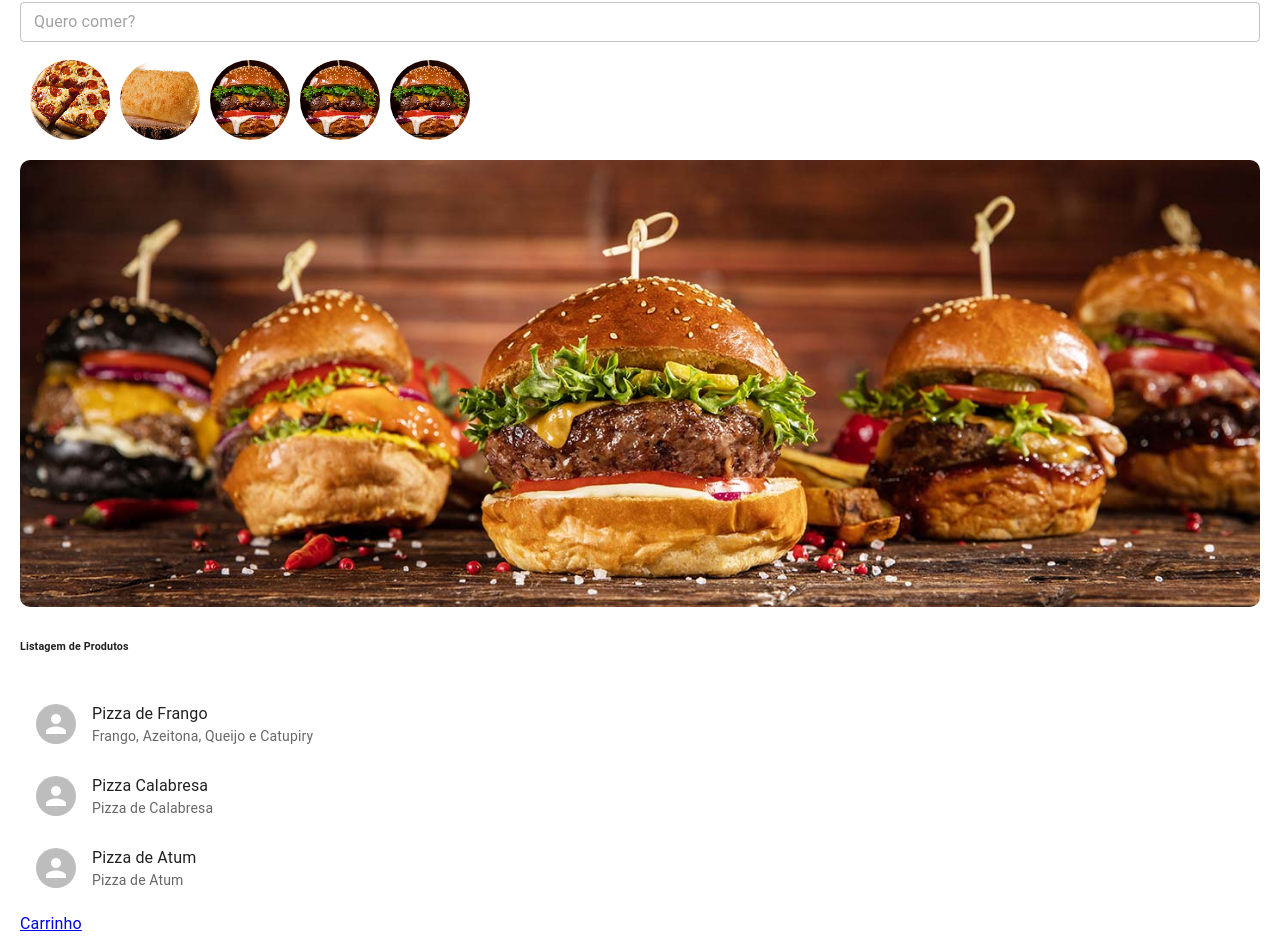
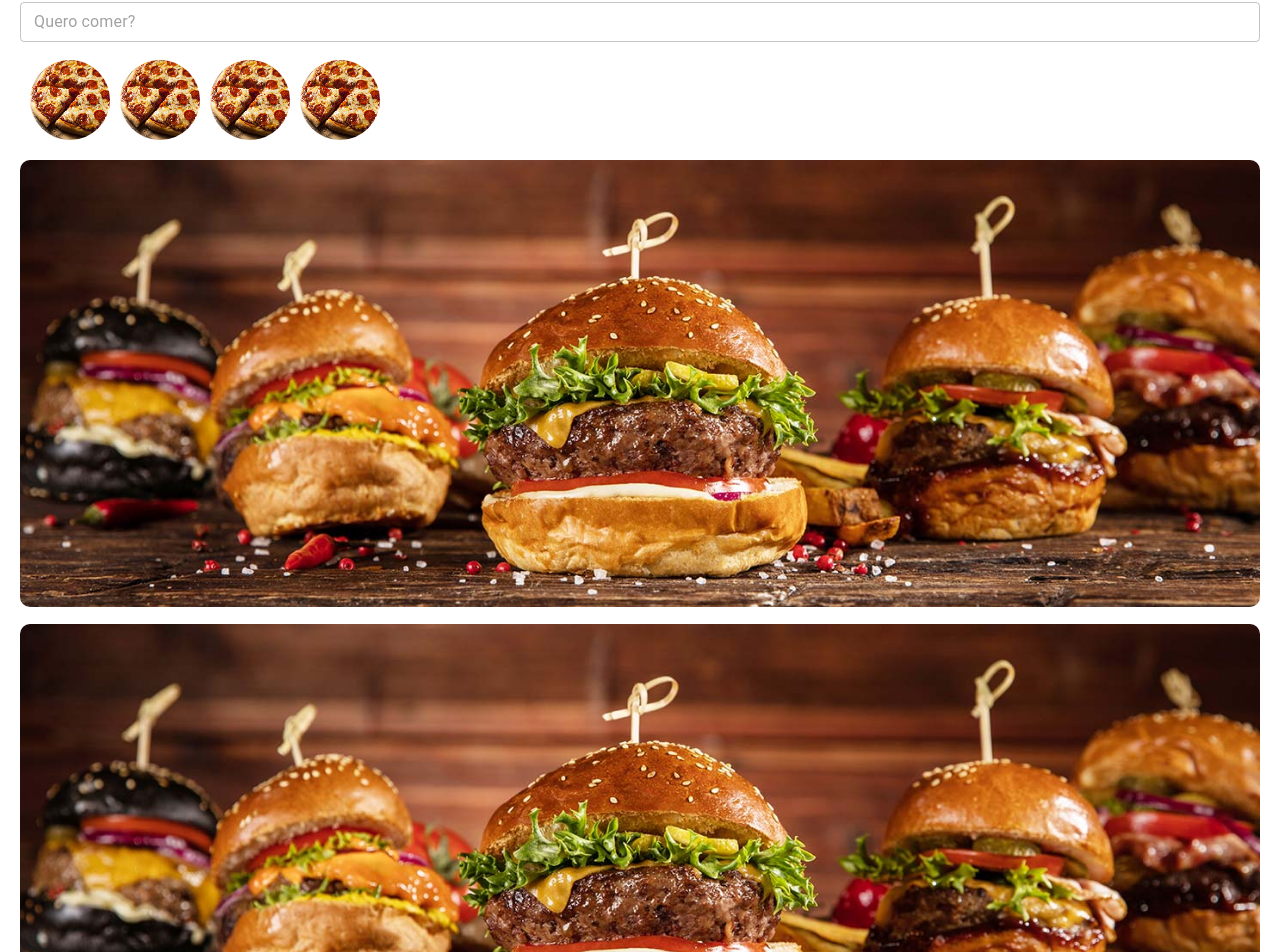
Before and after one commit to hmgferreira/ifome, a React (Vite) app: page / in a window 1280 px wide. Shown: the part 106-1058 px from the top of the page. Built offline with nearby package versions, Linux system fonts and the light colour scheme; data requests are answered from the project's data file.

Commit message:
Atualizando

```diff
--- a/backend/db.json
+++ b/backend/db.json
@@ -9,6 +9,28 @@
       "id": 2,
       "name": "Sanduiches",
       "image": ""
+    },
+    {
+      "id": 3,
+      "name": "Pastel",
+      "image": ""
+    },
+    {
+      "id": 4,
+      "name": "Pastel",
+      "image": ""
+    }
+  ],
+  "banners": [
+    {
+      "id": 1,
+      "image": "",
+      "description": "Promo Sanduiche"
+    },
+    {
+      "id": 2,
+      "image": "",
+      "description": "Promo Pizza"
     }
   ],
   "products": [
--- a/package.json
+++ b/package.json
@@ -13,10 +13,12 @@
     "@emotion/styled": "^11.10.5",
     "@mui/material": "^5.11.6",
     "axios": "^1.2.4",
+    "formik": "^2.2.9",
     "react": "^18.2.0",
     "react-dom": "^18.2.0",
     "react-router-dom": "^6.7.0",
-    "sweetalert2": "^11.7.1"
+    "sweetalert2": "^11.7.1",
+    "yup": "^0.32.11"
   },
   "devDependencies": {
     "@types/react": "^18.0.26",
--- a/src/components/CardProduct/index.jsx
+++ b/src/components/CardProduct/index.jsx
@@ -1,14 +1,23 @@
-import { Avatar, ListItem, ListItemAvatar, ListItemText } from "@mui/material";
+import { Avatar, ListItem, ListItemAvatar, ListItemText, Grid, Typography } from "@mui/material";
 function CardProduct(props) {
     return (
         <ListItem>
-            <ListItemAvatar>
-            <Avatar src={props.image} alt={props.alt} />
-            </ListItemAvatar>
-            <ListItemText
-                primary={props.title}
-                secondary={props.children}
-            />
+            <Grid container>
+                <Grid item xs={3}>
+                    <Avatar src={props.image} alt={props.alt} />
+                </Grid>
+                <Grid item xs={6}>
+                    <ListItemText
+                        primary={props.title}
+                        secondary={props.children}
+                    />
+                </Grid>
+                <Grid item xs={3} style={{ textAlign: 'right' }}>
+                    <Typography variant="p">
+                        R$ {props.price}
+                    </Typography>
+                </Grid>
+            </Grid>
         </ListItem>
     );
 }
--- a/src/components/ListCard/index.jsx
+++ b/src/components/ListCard/index.jsx
@@ -1,11 +1,11 @@
 import { List } from "@mui/material";
 import CardProduct from "../CardProduct";
-function ListCard(props) {
+function ListCard({ list }) {
     return (
         <List>
-           {props.list.map((item, index) => (
-            <CardProduct key={index} title={item.title} src={item.image}>
-                {item.content}
+           {list.map((item, index) => (
+            <CardProduct key={index} title={item.name} src={item.image} price={item.price}>
+                {item.description}
             </CardProduct>
            ))}
         </List>
--- /dev/null
+++ b/src/config/api.jsx
@@ -0,0 +1,10 @@
+import axios from 'axios';
+
+const api = axios.create({
+    baseURL: 'http://localhost:3000/',
+    headers: {
+        "token": "TOKEN_ACESSO"
+    }
+});
+
+export default api;
--- /dev/null
+++ b/src/pages/Admin/Categories/Form.jsx
@@ -0,0 +1,59 @@
+import { useEffect, useState } from "react";
+import { Button, List, ListItem, ListItemAvatar, ListItemButton, ListItemText, TextField } from '@mui/material';
+import api from '../../../config/api';
+import { Formik, ErrorMessage } from 'formik';
+import * as yup from 'yup';
+function Form() {
+
+    async function submit(values) {
+        console.log(values);
+    }
+
+    const validation = yup.object().shape({
+        name: yup.string().required("Campo obrigatorio").min(3, "No minimo 3 caracteres")
+    });
+
+    return (
+        <>
+            <h6>Categorias</h6>
+            <Formik
+                initialValues={{
+                    name: '',
+                    image: ''
+                }}
+                onSubmit={(values) => {
+                    submit(values)
+                }}
+                validationSchema={validation}
+            >
+                {({ handleSubmit, handleChange }) => (
+                    <form>
+                        <TextField
+                            name="name"
+                            id="name"
+                            label="Nome"
+                            fullWidth
+                            margin="normal"
+                            onChange={handleChange}
+                        />
+                        <span style={{ color: 'red' }}>
+                            <ErrorMessage name="name" />
+                        </span>
+                        <TextField
+                            name="image"
+                            id="image"
+                            label="Imagem"
+                            type="file"
+                            fullWidth
+                            margin="normal"
+                            onChange={handleChange}
+                        />
+                        <Button onClick={handleSubmit}>Salvar</Button>
+                    </form>
+                )}
+            </Formik>
+        </>
+    );
+}
+
+export default Form;
--- /dev/null
+++ b/src/pages/Admin/Categories/index.jsx
@@ -0,0 +1,51 @@
+import { useEffect, useState } from "react";
+import { Button, List, ListItem, ListItemAvatar, ListItemButton, ListItemText } from '@mui/material';
+import api from '../../../config/api';
+
+function Categories() {
+
+    const[categories, setCategories] = useState([]);
+
+    async function getCategories() {
+        const response = await api.get('categories');
+        setCategories(response.data);
+    }
+
+    async function deleteItem(id) {
+        const check = confirm("Deseja deletar?");
+        if(check) {
+            await api.delete('categories/'+id);
+            alert("Categoria Deletada com Sucesso");
+            getCategories();
+        }
+
+    }
+
+
+    useEffect(() => {
+        getCategories();
+    }, []);
+
+    return (
+        <>
+            <h6>Categorias</h6>
+            <List>
+                {categories.map((item, index) => (
+                    <ListItem key={index}>
+                        <ListItemAvatar src="" />
+                        <ListItemText>
+                            {item.name}
+                        </ListItemText>
+                        <ListItemButton>
+                            <Button>Editar</Button>
+                            <Button onClick={() => deleteItem(item.id)}>Excluir</Button>
+                        </ListItemButton>
+                    </ListItem>
+                ))}
+
+            </List>
+        </>
+    );
+}
+
+export default Categories;
--- a/src/pages/Orders/index.jsx
+++ b/src/pages/Orders/index.jsx
@@ -1,10 +1,13 @@
+import { Button } from "@mui/material";
 import { Link } from "react-router-dom";
 
 function Orders() {
     return (
         <>
             <h1>Pedidos</h1>
-            <Link to="/address">Finalizar</Link>
+            <Button variant='contained' fullWidth >
+                <Link to="/address">Finalizar</Link>
+            </Button>
         </>
     );
 }
--- a/src/pages/Welcome/index.jsx
+++ b/src/pages/Welcome/index.jsx
@@ -1,4 +1,4 @@
-import { Avatar, CssBaseline, Grid, TextField } from '@mui/material';
+import { Avatar, Button, CssBaseline, Grid, TextField } from '@mui/material';
 import ListCard from '../../components/ListCard';
 import { Link } from 'react-router-dom';
 import pizza from '../../assets/images/pizza.png';
@@ -6,8 +6,15 @@ import pastel from '../../assets/images/pastel.png';
 import hamburguer from '../../assets/images/hamburguer.png';
 import banner from '../../assets/images/banner.jpg';
 import { Box } from '@mui/system';
+import { useState } from 'react';
+import api from '../../config/api';
+import { useEffect } from 'react';
+
 function Welcome() {
 
+    const[categories, setCategories] = useState([]);
+    const[banners, setBanners] = useState([]);
+    const[products, setProducts] = useState([]);
     const styles = {
         box: {
             width: '100%',
@@ -22,6 +29,28 @@ function Welcome() {
             marginRight: '10px'
         }
     };
+
+    async function getCategories() {
+        const response = await api.get('categories');
+        setCategories(response.data);
+    }
+
+    async function getBanners() {
+        const response = await api.get('banners');
+        setBanners(response.data);
+    }
+
+    async function getProducts() {
+        const response = await api.get('products');
+        setProducts(response.data);
+    }
+
+    useEffect(() => {
+        getCategories();
+        getBanners();
+        getProducts();
+    }, []);
+
 
     return (
         <CssBaseline>
@@ -42,38 +71,24 @@ function Welcome() {
                 {/* https://dontpad.com/iw */}
                 <Box sx={styles.box}>
                     <div style={{ display: 'flex' }}>
+                        {categories.map((item, index) => (
                             <Avatar
+                                key={index}
                                 src={pizza}
-                            alt=""
+                                alt={item.name}
                                 sx={styles.avatar_circle}
                             />
-                        <Avatar
-                            src={pastel}
-                            alt=""
-                            sx={styles.avatar_circle}
-                        />
-                        <Avatar
-                            src={hamburguer}
-                            alt=""
-                            sx={styles.avatar_circle}
-                        />
-                        <Avatar
-                            src={hamburguer}
-                            alt=""
-                            sx={styles.avatar_circle}
-                        />
-                        <Avatar
-                            src={hamburguer}
-                            alt=""
-                            sx={styles.avatar_circle}
-                        />
+                        ))}
                     </div>
                 </Box>
                 <Grid container>
-                    <Grid>
-                        <img src={banner} alt="Banner" id="banner"/>
+                    {banners.map((item, index) => (
+                        <Grid key={index}>
+                            <img src={banner} alt={item.description} id="banner"/>
                         </Grid>
+                    ))}
                 </Grid>
+
                 <Grid container>
                     <Grid>
                         <h6>Listagem de Produtos</h6>
@@ -81,17 +96,14 @@ function Welcome() {
                 </Grid>
 
                 <Grid container>
-                    <Grid>
-                        <ListCard
-                            list={[
-                                { title: "Pizza de Frango", image: '', content: "Frango, Azeitona, Queijo e Catupiry" },
-                                { title: "Pizza Calabresa", image: '', content: "Pizza de Calabresa" },
-                                { title: "Pizza de Atum", image: '', content: "Pizza de Atum" },
-                            ]}
-                        />
+                    <Grid xs={12}>
+                        <ListCard list={products} outra="Teste" />
                     </Grid>
                 </Grid>
+                <Button variant='contained' fullWidth >
                     <Link to="/orders">Carrinho</Link>
+                </Button>
+
             </div>
         </CssBaseline>
     );
--- a/src/routes/AppRoutes.jsx
+++ b/src/routes/AppRoutes.jsx
@@ -3,6 +3,9 @@ import Welcome from '../pages/Welcome';
 import Orders from '../pages/Orders';
 import Address from '../pages/Address';
 import Payment from '../pages/Payment';
+
+import Categories from '../pages/Admin/Categories';
+import Form from '../pages/Admin/Categories/Form';
 
 function AppRoutes() {
     return (
@@ -13,6 +16,10 @@ function AppRoutes() {
                 <Route path="/address" element={<Address />} />
                 <Route path="/payment" element={<Payment />} />
                 <Route path="/finished" element={<Payment />} />
+
+                <Route path="/categories" element={<Categories />} />
+                <Route path="/categories/new" element={<Form />} />
+
             </Routes>
         </BrowserRouter>
     );
```
Also changed, not shown: src/contexts/DadosContext.jsx (added, +9 -0 lines), 2 other files (tests, documents, lock files or other folders). Lines whose indentation alone changed are shown as unchanged.
